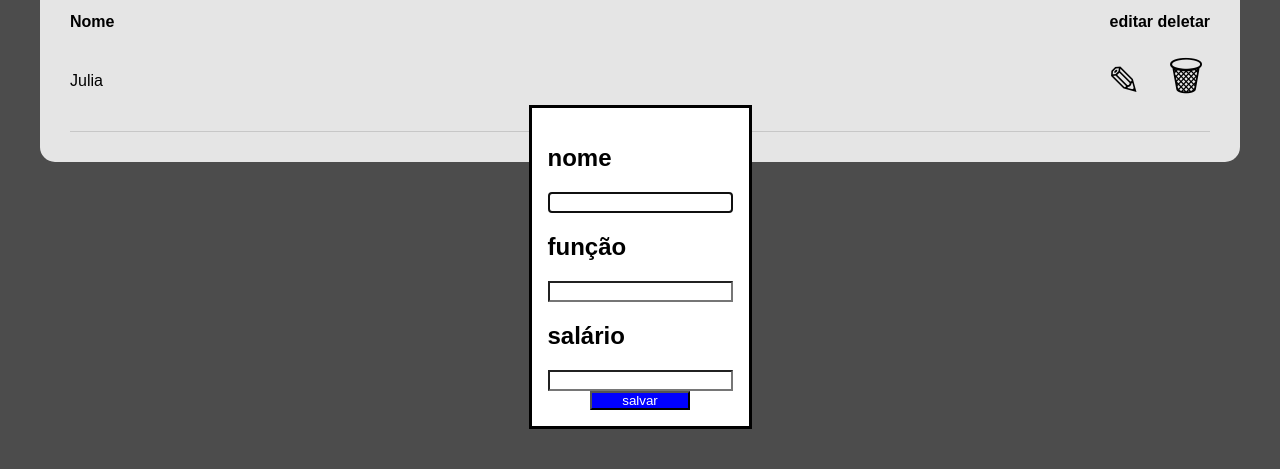
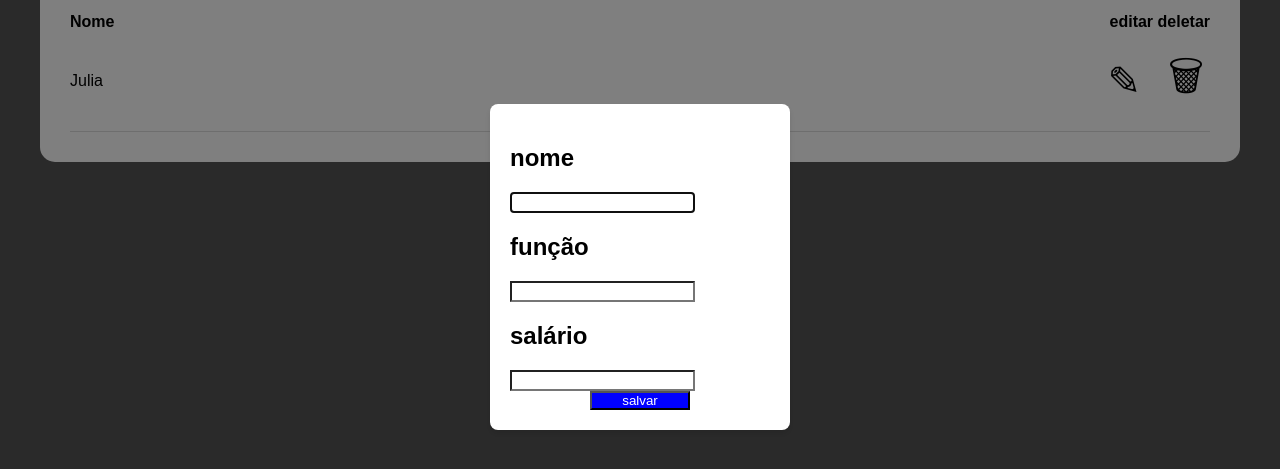
Before and after one commit to shibadev54/prog-web, a plain HTML site: page lição de casa/classes.html in a window 1280 px wide. Both pictures are taken after a click on the button "Incluir". Shown: the part 133-602 px from the top of the page. Drawn offline with Linux system fonts and the light colour scheme.

Commit message:
Atualizar o classes.html

```diff
--- a/lição de casa/classes.html
+++ b/lição de casa/classes.html
@@ -79,6 +79,16 @@ body {
  input{
    background-color:transparent;
  }
+dialog {
+  border: none;
+  border-radius: 8px;
+  padding: 20px;
+  width: 300px;
+  box-shadow: 0 4px 6px rgba(0,0,0,0.1);
+}
+ dialog::backdrop {
+  background-color: rgba(0, 0, 0, 0.5);
+}
 </style>
 </head>
 
```
